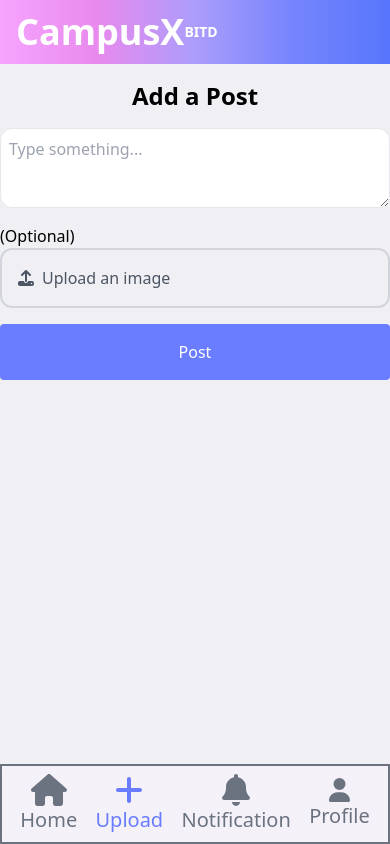
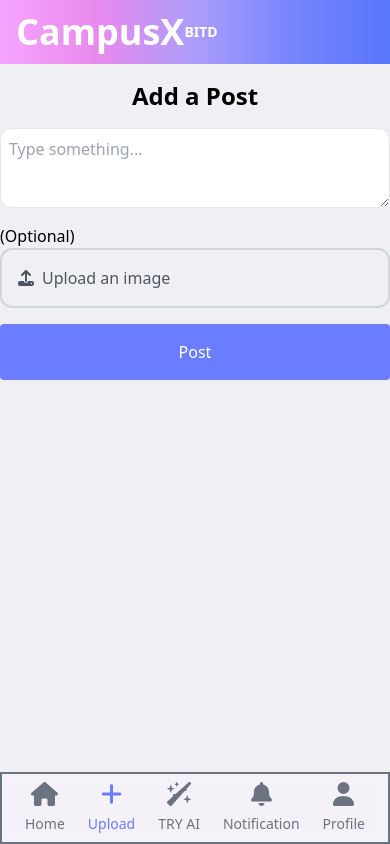
Before and after one commit to adnankhan46/campusx, a React (Vite) app in the folder client/: page /upload in a window 390 px wide. Built offline with nearby package versions, Linux system fonts and the light colour scheme; no server answers.

Commit message:
AI boiler plate frontend

```diff
--- a/client/src/App.jsx
+++ b/client/src/App.jsx
@@ -3,7 +3,7 @@ import Front from "./pages/Front";
 import Home from "./pages/Home";
 import Signup from "./pages/Signup";
 import Login from "./pages/Login";
-
+import CampusAi from "./pages/campusai";
 import Profile from "./pages/Profile";
  import PrivateRoute from "./components/PrivateRoute";
 import AddPost from "./pages/AddPost";
@@ -32,6 +32,7 @@ function App() {
    {/** Will be Private */}
    <Route path='/home' element={<Home/>}/>
    <Route path='/upload' element={<AddPost/>}/>
+   <Route path='/campusai' element={<CampusAi/>}/>
    <Route path='/post/:postId' element={<PostPage/>}/>
    <Route path='/notification' element={<Notification/>}/>
 
--- a/client/src/components/Bottombar.jsx
+++ b/client/src/components/Bottombar.jsx
@@ -1,7 +1,7 @@
 import React, { useState, useEffect } from 'react';
 import { FontAwesomeIcon } from '@fortawesome/react-fontawesome';
-import { faHome, faPen, faUser, faPlus, faBell } from '@fortawesome/free-solid-svg-icons';
-import { Link, useNavigate, useLocation } from 'react-router-dom';
+import { faHome, faUser, faPlus, faBell, faWandSparkles } from '@fortawesome/free-solid-svg-icons';
+import { useNavigate, useLocation } from 'react-router-dom';
 
 const BottomBar = () => {
   const navigate = useNavigate();
@@ -15,6 +15,8 @@ const BottomBar = () => {
         return 'profile';
       case '/upload':
         return 'upload';
+      case '/campusai':
+        return 'campusai';
       case '/notification':
         return 'notification';
       default:
@@ -36,24 +38,29 @@ const BottomBar = () => {
     <div className="fixed bottom-0 gap-2 w-full md:w-1/2 border-2 border-gray-500 bg-[#FAF4FE] bg-opacity-50 text-white p-2 flex justify-evenly items-center mx-auto backdrop-blur-sm">
 
       <div onClick={() => handleTabClick('home', '/home')} className="flex flex-col text-black items-center justify-center">
-        <FontAwesomeIcon icon={faHome} className={`h-8 ${activeTab === 'home' ? 'text-[#6a7cff]' : 'text-gray-500'}`} />
-      <p className={`text-xl ${activeTab === 'home' ? 'text-[#6a7cff]' : 'text-gray-500'}`}>Home</p>
+        <FontAwesomeIcon icon={faHome} className={`md:h-8 h-6 mb-2 ${activeTab === 'home' ? 'text-[#6a7cff]' : 'text-gray-500'}`} />
+      <p className={`text-sm md:text-xl ${activeTab === 'home' ? 'text-[#6a7cff]' : 'text-gray-500'}`}>Home</p>
       </div>
 
 
       <div onClick={() => handleTabClick('upload', '/upload')} className="flex flex-col text-black  items-center justify-center">
-        <FontAwesomeIcon icon={faPlus} className={`h-8 ${activeTab === 'upload' ? 'text-[#6a7cff]' : 'text-gray-500'}`} />
-        <p className={`text-xl ${activeTab === 'upload' ? 'text-[#6a7cff]' : 'text-gray-500'}`}>Upload</p>
+        <FontAwesomeIcon icon={faPlus} className={`md:h-8 h-6 mb-2 ${activeTab === 'upload' ? 'text-[#6a7cff]' : 'text-gray-500'}`} />
+        <p className={`text-sm md:text-xl ${activeTab === 'upload' ? 'text-[#6a7cff]' : 'text-gray-500'}`}>Upload</p>
+        </div>
+
+      <div onClick={() => handleTabClick('campusai', '/campusai')} className="flex flex-col text-black  items-center justify-center">
+        <FontAwesomeIcon icon={ faWandSparkles} className={`md:h-8 h-6 mb-2 ${activeTab === 'campusai' ? 'text-[#6a7cff]' : 'text-gray-500'}`} />
+        <p className={`text-sm md:text-xl ${activeTab === 'campusai' ? 'text-[#6a7cff]' : 'text-gray-500'}`}>TRY AI</p>
         </div>
 
       <div onClick={() => handleTabClick('notification', '/notification')} className="flex flex-col text-black  items-center justify-center">
-        <FontAwesomeIcon icon={faBell} className={`h-8 ${activeTab === 'notification' ? 'text-[#6a7cff]' : 'text-gray-500'}`} />
-        <p className={`text-xl ${activeTab === 'notification' ? 'text-[#6a7cff]' : 'text-gray-500'}`}>Notification</p>
+        <FontAwesomeIcon icon={faBell} className={`md:h-8 h-6 mb-2 ${activeTab === 'notification' ? 'text-[#6a7cff]' : 'text-gray-500'}`} />
+        <p className={`text-sm md:text-xl ${activeTab === 'notification' ? 'text-[#6a7cff]' : 'text-gray-500'}`}>Notification</p>
   </div>
 
       <div onClick={() => handleTabClick('profile', '/profile')} className="flex flex-col text-black  items-center justify-center">
-        <FontAwesomeIcon icon={faUser} className={`h-6  ${activeTab === 'profile' ? 'text-[#6a7cff]' : 'text-gray-500'}`} />
-        <p className={`text-xl ${activeTab === 'profile' ? 'text-[#6a7cff]' : 'text-gray-500'}`}>Profile</p>
+        <FontAwesomeIcon icon={faUser} className={`md:h-6 h-6 mb-2  ${activeTab === 'profile' ? 'text-[#6a7cff]' : 'text-gray-500'}`} />
+        <p className={`text-sm md:text-xl ${activeTab === 'profile' ? 'text-[#6a7cff]' : 'text-gray-500'}`}>Profile</p>
         </div>
     </div>
   );
--- /dev/null
+++ b/client/src/pages/campusai.jsx
@@ -0,0 +1,31 @@
+import React from 'react'
+import Navbar from '../components/Navbar';
+import BottomBar from '../components/Bottombar';
+import { FontAwesomeIcon } from '@fortawesome/react-fontawesome';
+import { faWandSparkles } from '@fortawesome/free-solid-svg-icons';
+
+
+function CampusAi() {
+  return (
+    <div className='overflow-x-hidden flex flex-col border-3 border-red-500 items-center bg-white mb-[120px]'>
+    <Navbar/>
+
+    <p className="text-2xl md:text-4xl font-bold my-2">
+    <FontAwesomeIcon icon={ faWandSparkles} className='md:h-8 h-6 mx-2 text-[#6a7cff]' />
+    CampusAI</p>
+
+    <div className=' flex flex-col border-2 border-blue-500 w-full md:w-1/2 items-center h-screen p-6'>
+    <div className='border border-green-300 w-full h-12'>
+    Edit
+    </div>
+    <div className='border border-green-300 w-full mt-2 h-12'>
+    Edit
+    </div>
+
+    </div>
+    <BottomBar/>
+    </div>
+  )
+}
+
+export default CampusAi
```
